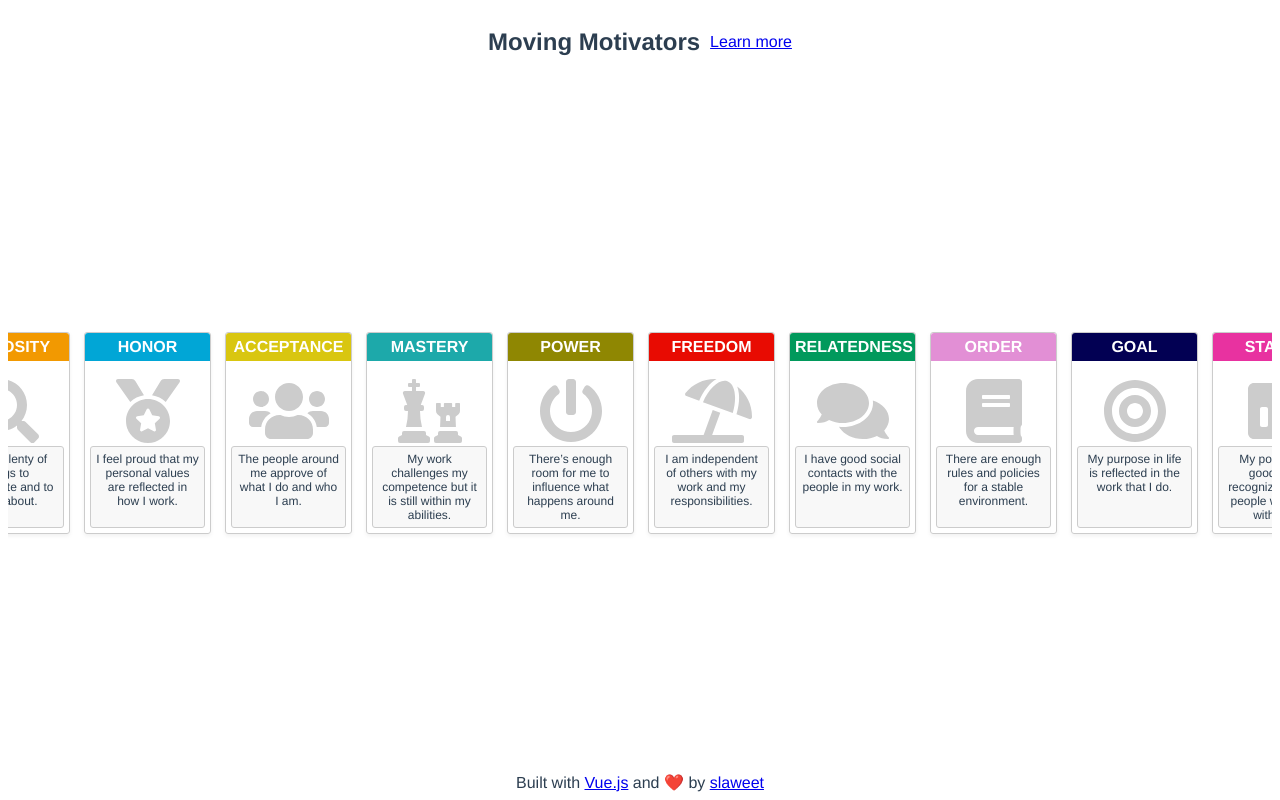
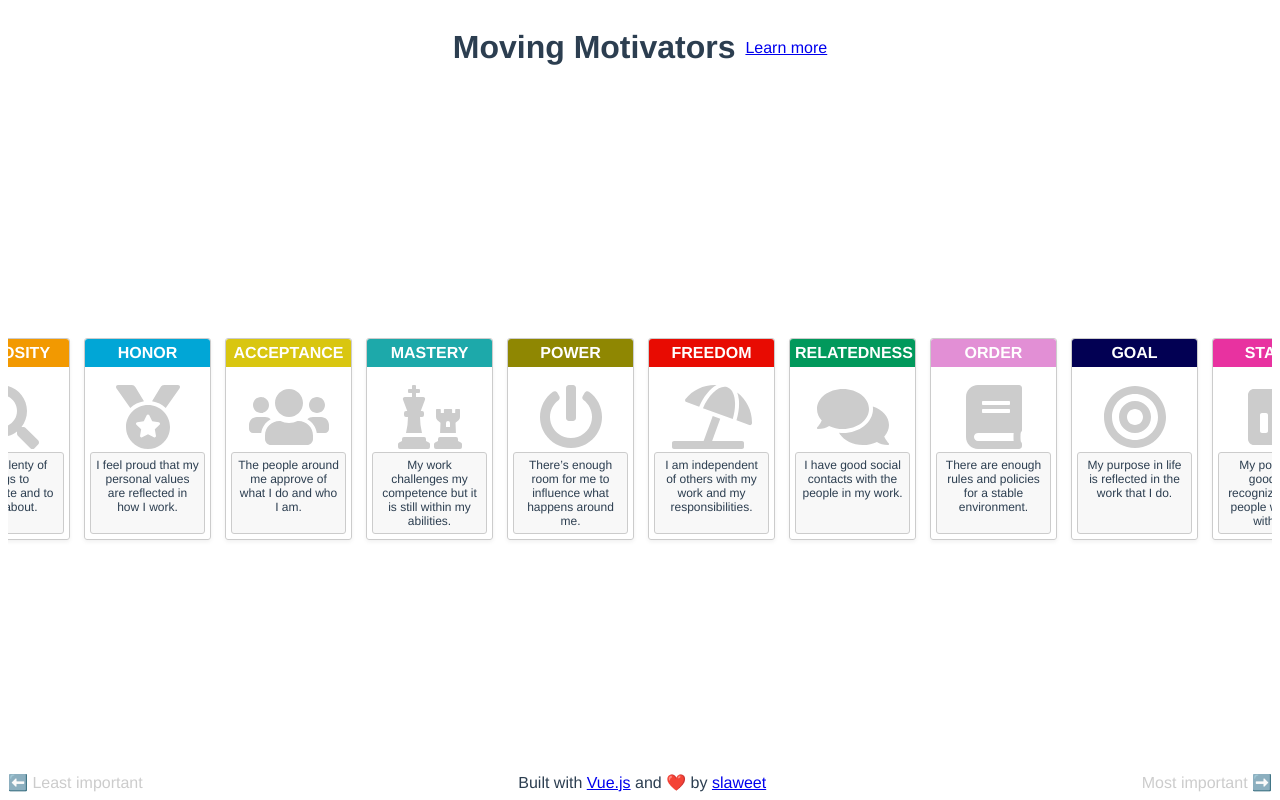
Before and after one commit to slaweet/moving-motivators, a Vue app: page / in a window 1280 px wide. Built offline with nearby package versions, Linux system fonts and the light colour scheme.

Commit message:
🌱 Add x-axes descriptions

```diff
--- a/public/index.html
+++ b/public/index.html
@@ -5,7 +5,7 @@
     <meta http-equiv="X-UA-Compatible" content="IE=edge">
     <meta name="viewport" content="width=device-width,initial-scale=1.0">
     <link rel="icon" href="<%= BASE_URL %>favicon.ico">
-    <title>moving-motivators</title>
+    <title>Moving Motivators</title>
   </head>
   <body>
     <noscript>
--- a/src/components/MovingMotivators.vue
+++ b/src/components/MovingMotivators.vue
@@ -1,13 +1,21 @@
 <template>
   <div class="app">
     <div class="controls">
-      <h2>Moving Motivators</h2>
+      <h1>Moving Motivators</h1>
       <a href="https://management30.com/practice/moving-motivators/" target="_blank">Learn more</a>
     </div>
     <Cards :cards="cards" @cardDrop="handleCardDrop" />
     <div class="footer">
-      Built with <a href="https://vuejs.org/" target="_blank">Vue.js</a>
-      and ❤️  by <a href="https://github.com/slaweet" target="_blank">slaweet</a>
+      <span class="importance">
+        ⬅️  Least important
+      </span>
+      <span>
+        Built with <a href="https://vuejs.org/" target="_blank">Vue.js</a>
+        and ❤️  by <a href="https://github.com/slaweet" target="_blank">slaweet</a>
+      </span>
+      <span class="importance">
+        Most important ➡️
+      </span>
     </div>
   </div>
 </template>
@@ -65,10 +73,21 @@ export default class MovingMotivators extends Vue {
 }
 
 h1 {
-  margin: 0;
+  padding-right: 10px;
 }
 
-h2 {
-  padding-right: 10px;
+.footer {
+  display: flex;
+  justify-content: space-between;
+  width: 100%;
+
+  & .importance {
+    font-style: italics;
+    color: #cccccc;
+
+    &:hover {
+      color: #666666;
+    }
+  }
 }
 </style>
```
